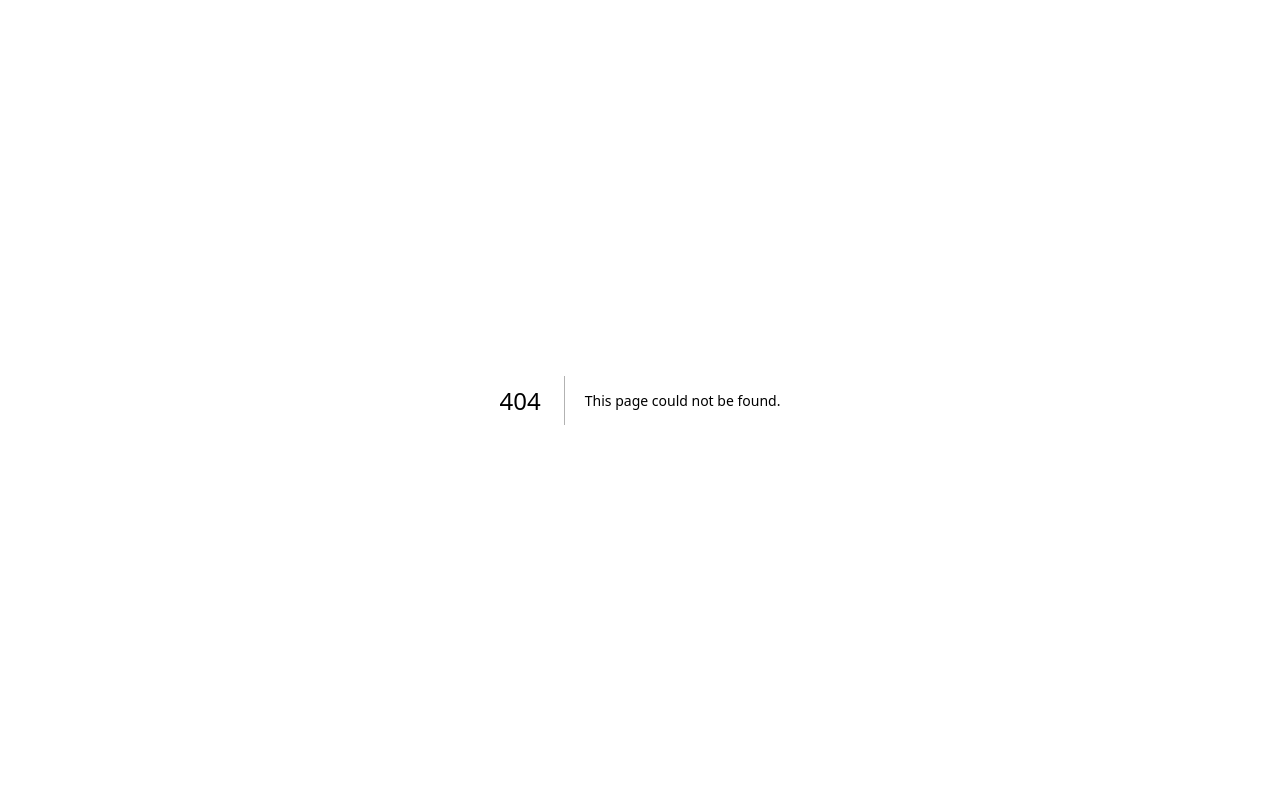
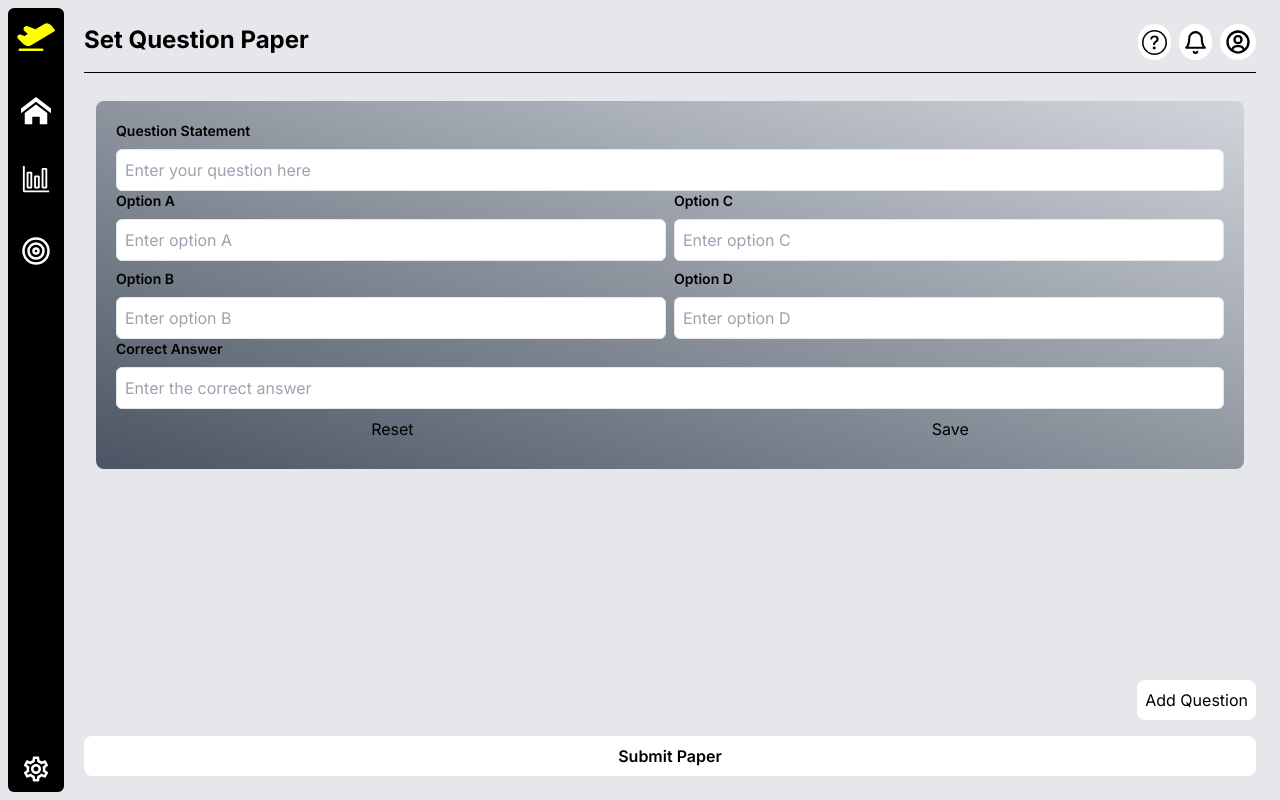
Before and after one commit to cobrakai07/codecats-placement-pilot, a Next.js app in the folder client/: page /test-builder in a window 1280 px wide. Before the commit this address had no page. Built offline with nearby package versions, Linux system fonts and the light colour scheme.

Commit message:
added question form UI

```diff
--- /dev/null
+++ b/client/components/QuestionLabel.tsx
@@ -0,0 +1,121 @@
+"use client";
+
+import React from "react";
+import { useForm, SubmitHandler } from "react-hook-form";
+
+interface FormValues {
+  question: string;
+  optionA: string;
+  optionB: string;
+  optionC: string;
+  optionD: string;
+  correctAnswer: string;
+}
+
+interface QuestionLabelProps {
+  addQuestion: (newQuestion: FormValues) => void;
+}
+
+function QuestionLabel({ addQuestion }: QuestionLabelProps) {
+  const {
+    register,
+    handleSubmit,
+    formState: { errors },
+    reset,
+  } = useForm<FormValues>();
+
+  const onSubmit: SubmitHandler<FormValues> = (data) => {
+    addQuestion(data);
+    console.log(data);
+  };
+
+  return (
+    <form onSubmit={handleSubmit(onSubmit)} className="flex flex-col gap-6">
+      <div className="flex flex-col gap-2">
+        <label className="text-sm font-semibold">Question Statement</label>
+        <input
+          {...register("question", { required: "Question is required" })}
+          placeholder="Enter your question here"
+          className="w-full p-2 rounded-md bg-gray-800 border border-gray-600 focus:outline-none focus:ring-2 focus:ring-blue-500"
+        />
+        {errors.question && (
+          <span className="text-red-500">{errors.question.message}</span>
+        )}
+      </div>
+      <div className="flex gap-2 justify-between">
+        <div className="flex flex-col gap-2 w-full">
+          <label className="text-sm font-semibold">Option A</label>
+          <input
+            {...register("optionA", { required: "Option A is required" })}
+            type="text"
+            placeholder="Enter option A"
+            className="p-2 rounded-md bg-gray-800 border border-gray-600 focus:outline-none focus:ring-2 focus:ring-blue-500"
+          />
+          {errors.optionA && (
+            <span className="text-red-500">{errors.optionA.message}</span>
+          )}
+          <label className="text-sm font-semibold">Option B</label>
+          <input
+            {...register("optionB", { required: "Option B is required" })}
+            type="text"
+            placeholder="Enter option B"
+            className="p-2 rounded-md bg-gray-800 border border-gray-600 focus:outline-none focus:ring-2 focus:ring-blue-500"
+          />
+          {errors.optionB && (
+            <span className="text-red-500">{errors.optionB.message}</span>
+          )}
+        </div>
+        <div className="flex flex-col gap-2 w-full">
+          <label className="text-sm font-semibold">Option C</label>
+          <input
+            {...register("optionC", { required: "Option C is required" })}
+            type="text"
+            placeholder="Enter option C"
+            className="p-2 rounded-md bg-gray-800 border border-gray-600 focus:outline-none focus:ring-2 focus:ring-blue-500"
+          />
+          {errors.optionC && (
+            <span className="text-red-500">{errors.optionC.message}</span>
+          )}
+          <label className="text-sm font-semibold">Option D</label>
+          <input
+            {...register("optionD", { required: "Option D is required" })}
+            type="text"
+            placeholder="Enter option D"
+            className="p-2 rounded-md bg-gray-800 border border-gray-600 focus:outline-none focus:ring-2 focus:ring-blue-500"
+          />
+          {errors.optionD && (
+            <span className="text-red-500">{errors.optionD.message}</span>
+          )}
+        </div>
+      </div>
+      <div className="flex flex-col gap-2">
+        <label className="text-sm font-semibold">Correct Answer</label>
+        <input
+          {...register("correctAnswer", {
+            required: "Correct Answer is required",
+          })}
+          type="text"
+          placeholder="Enter the correct answer"
+          className="w-full p-2 rounded-md bg-gray-800 border border-gray-600 focus:outline-none focus:ring-2 focus:ring-blue-500"
+        />
+        {errors.correctAnswer && (
+          <span className="text-red-500">{errors.correctAnswer.message}</span>
+        )}
+      </div>
+      <div className="flex gap-2 justify-around">
+        <button
+          type="button"
+          onClick={reset}
+          className="p-2 rounded-md hover:text-yellow-200"
+        >
+          Reset
+        </button>
+        <button type="submit" className="p-2 rounded-md hover:text-yellow-200">
+          Save
+        </button>
+      </div>
+    </form>
+  );
+}
+
+export default QuestionLabel;
--- a/client/package.json
+++ b/client/package.json
@@ -14,6 +14,7 @@
     "react": "^18",
     "react-chartjs-2": "^5.2.0",
     "react-dom": "^18",
+    "react-hook-form": "^7.52.1",
     "react-icons": "^5.2.1"
   },
   "devDependencies": {
--- a/client/src/app/globals.css
+++ b/client/src/app/globals.css
@@ -1,6 +1,12 @@
 @tailwind base;
 @tailwind components;
 @tailwind utilities;
+
+
+body {
+  color: rgb(var(--foreground-rgb));
+  background-color: black;
+}
 
 /* :root {
   --foreground-rgb: 0, 0, 0;
--- /dev/null
+++ b/client/src/app/test-builder/page.tsx
@@ -0,0 +1,105 @@
+"use client";
+
+import React, { useEffect, useState } from "react";
+import { BsQuestionCircle } from "react-icons/bs";
+import { FiBell } from "react-icons/fi";
+import { BiUserCircle } from "react-icons/bi";
+import { PiAirplaneTakeoffFill } from "react-icons/pi";
+import { MdOutlineSettings } from "react-icons/md";
+import { ImHome } from "react-icons/im";
+import { VscGraph } from "react-icons/vsc";
+import { FiTarget } from "react-icons/fi";
+import QuestionLabel from "../../../components/QuestionLabel";
+
+interface Question {
+  correctAnswer: string;
+  optionA: string;
+  optionB: string;
+  optionC: string;
+  optionD: string;
+  question: string;
+}
+
+function Page() {
+  const [questionPaper, setQuestionPaper] = useState<Question[]>([]);
+  const [questionLength, setQuestionLength] = useState<number[]>([1]);
+
+  const addQuestion = (newQuestion: Question) => {
+    setQuestionPaper((prev) => [...prev, newQuestion]);
+  };
+
+  useEffect(()=>{
+    console.log(questionPaper);
+  },[questionPaper])
+
+  return (
+    <div className="absolute left-0 top-0 flex gap-1 h-full w-full p-2 bg-gray-200">
+      {/* Navbar */}
+      <div className="flex flex-col h-full justify-between gap-8 bg-black text-white p-2 rounded-md">
+        <div className="flex flex-col gap-10">
+          <div>
+            <div className="flex justify-center items-center">
+              <PiAirplaneTakeoffFill size={40} color="yellow" />
+            </div>
+          </div>
+          <div className="flex justify-center items-center">
+            <ImHome size={30} />
+          </div>
+          <div className="flex justify-center items-center">
+            <VscGraph size={30} />
+          </div>
+          <div className="flex justify-center items-center">
+            <FiTarget size={30} />
+          </div>
+        </div>
+        <div className="flex justify-center items-center">
+          <MdOutlineSettings size={30} />
+        </div>
+      </div>
+
+      <div className="w-full h-full flex flex-col gap-4 p-4 justify-evenly">
+        {/* Dashboard */}
+        <div className="flex flex-col gap-3">
+          <div className="flex justify-between">
+            <div className="text-2xl font-bold">Set Question Paper</div>
+            <div className="flex gap-2">
+              <div className="hover:cursor-pointer hover:text-yellow-200 hover:bg-black rounded-full flex justify-center items-center bg-white p-1">
+                <BsQuestionCircle size={25} />
+              </div>
+              <div className="hover:cursor-pointer hover:text-yellow-200 hover:bg-black rounded-full flex justify-center items-center bg-white p-1">
+                <FiBell size={25} />
+              </div>
+              <div className="hover:cursor-pointer hover:text-yellow-200 hover:bg-black rounded-full flex justify-center items-center bg-white p-1">
+                <BiUserCircle size={28} />
+              </div>
+            </div>
+          </div>
+          <div className="flex justify-center items-center gap-3 text-sm text-white">
+            <div className="h-px bg-black w-full"></div>
+          </div>
+        </div>
+
+        <div className="flex flex-col gap-5 h-full overflow-y-auto">
+          {questionLength.map((index) => (
+            <div
+              key={index}
+              className="bg-gradient-to-tr from-gray-600 to-gray-300 p-5 rounded-lg m-3 hover:m-0 transition-all duration-300"
+            >
+              <QuestionLabel addQuestion={addQuestion}/>
+            </div>
+          ))}
+
+
+        </div>
+        <div className=" flex justify-end">
+            <button onClick={()=>setQuestionLength([...questionLength,1])} className="bg-white p-2 rounded-lg  hover:bg-black hover:text-yellow-200 hover:cursor-pointer transition-all duration-500">Add Question</button>
+          </div>
+        <div className="flex justify-center bg-white rounded-lg p-2 font-semibold hover:bg-black hover:text-yellow-200 hover:cursor-pointer transition-all duration-500">
+          Submit Paper
+        </div>
+      </div>
+    </div>
+  );
+}
+
+export default Page;
```
Also changed, not shown: 1 other file (tests, documents, lock files or other folders).
